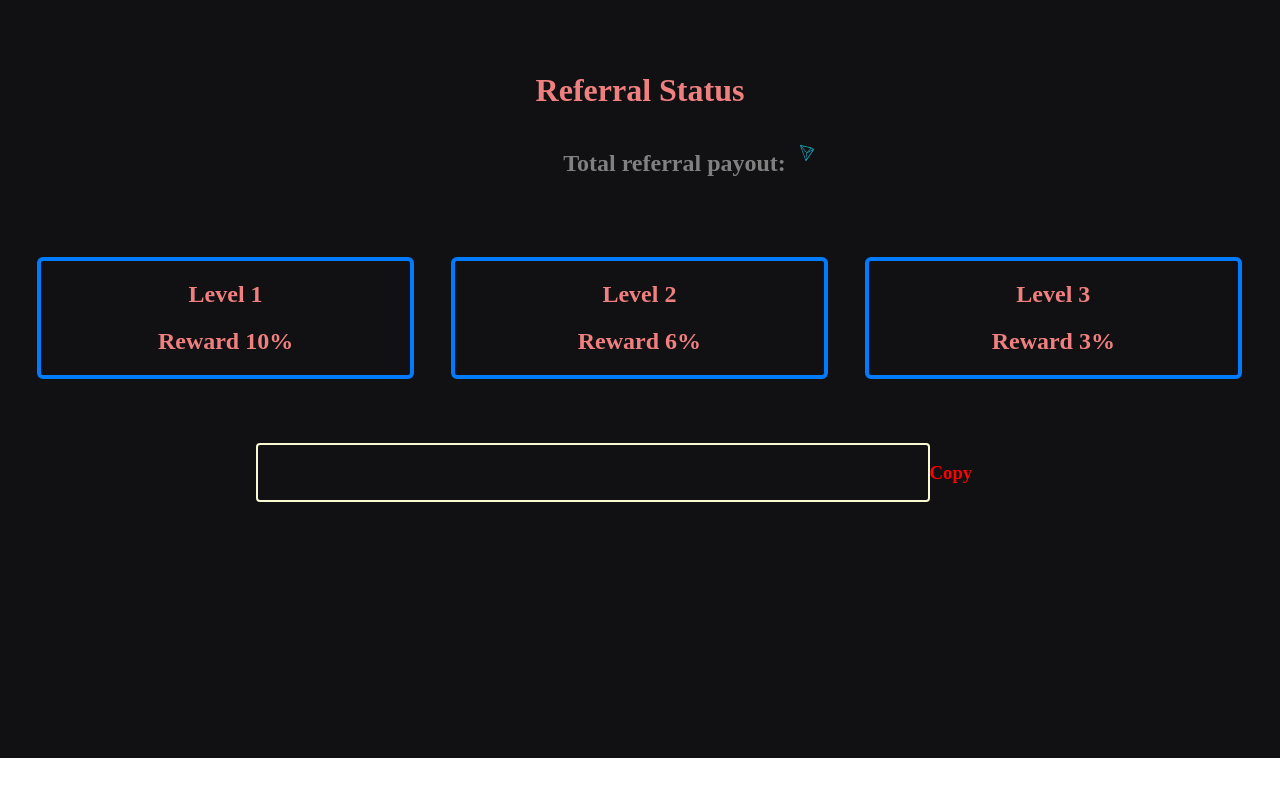
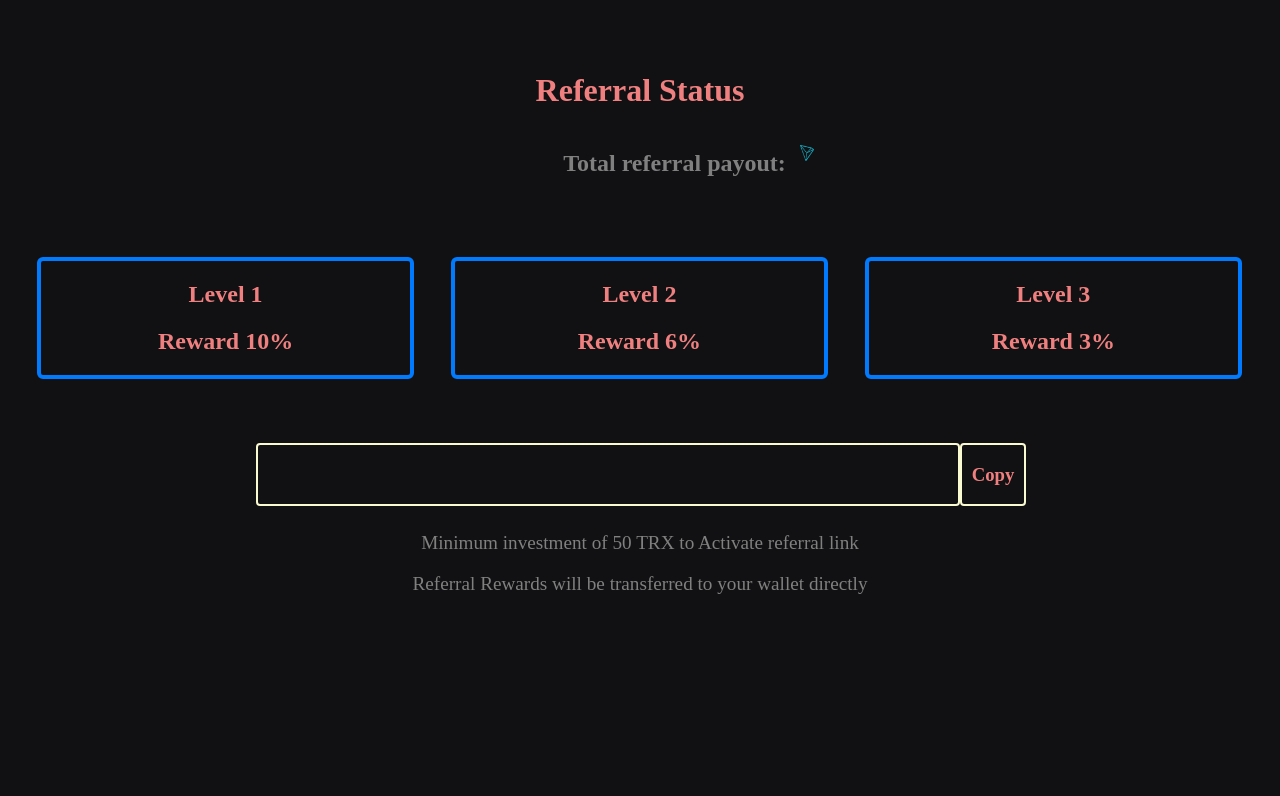
Before and after one commit to ali-203/myapp, a React (Create React App) app: page / in a window 1280 px wide. Shown: the part 2708-3504 px from the top of the page. Before the commit the page ends 3466 px from the top, so only its background shows below. Built offline with nearby package versions, Linux system fonts and the light colour scheme.

Commit message:
updated data

```diff
--- a/src/App.css
+++ b/src/App.css
@@ -354,7 +354,21 @@ justify-content: space-around;
 }
 .inpt_cpy input {
   background-color: #111113;
-  width: 65%;
+  width: 68%;
   border-radius: 4px 4px 4px 4px;
   border:2px solid lightgoldenrodyellow;
 }
+.cpy-hed {
+  text-align: center;
+  width: 6%;
+  border-radius: 4px 4px 4px 4px;
+  border:2px solid lightgoldenrodyellow;
+  background-color:#111113;
+ color: lightcoral;
+}
+.two_para {
+  margin-top: 2%;
+  font-size: larger;
+  text-align: center;
+  color: gray;
+}
--- a/src/App.js
+++ b/src/App.js
@@ -137,9 +137,16 @@ function App() {
                 </div>
                 <div className="inpt_cpy">
                 <input type="text" name="text" />
+                <div className="cpy-hed">
                 <h3>Copy</h3>
+                </div>
 
                 </div>
+                <div className="two_para">
+                    <p>Minimum investment of 50 TRX to Activate referral link</p>
+                    <p>Referral Rewards will be transferred to your wallet directly</p>
+                </div>
+
 
             </div>
 
```
Also changed, not shown: 1 other file (tests, documents, lock files or other folders).
